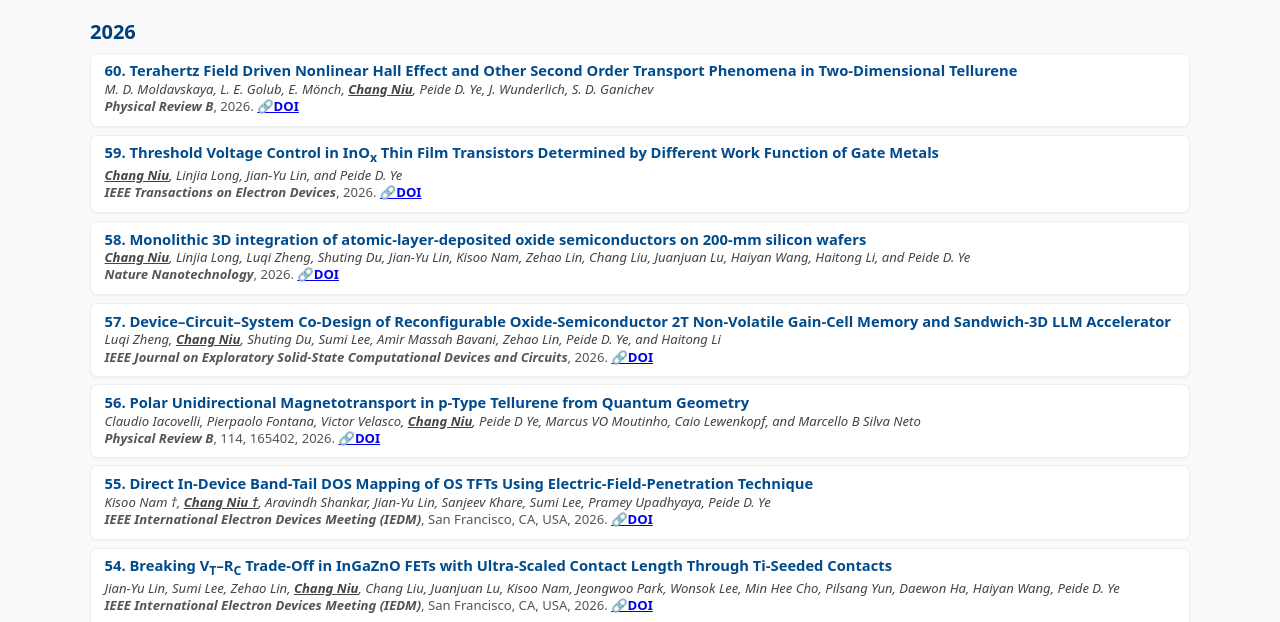
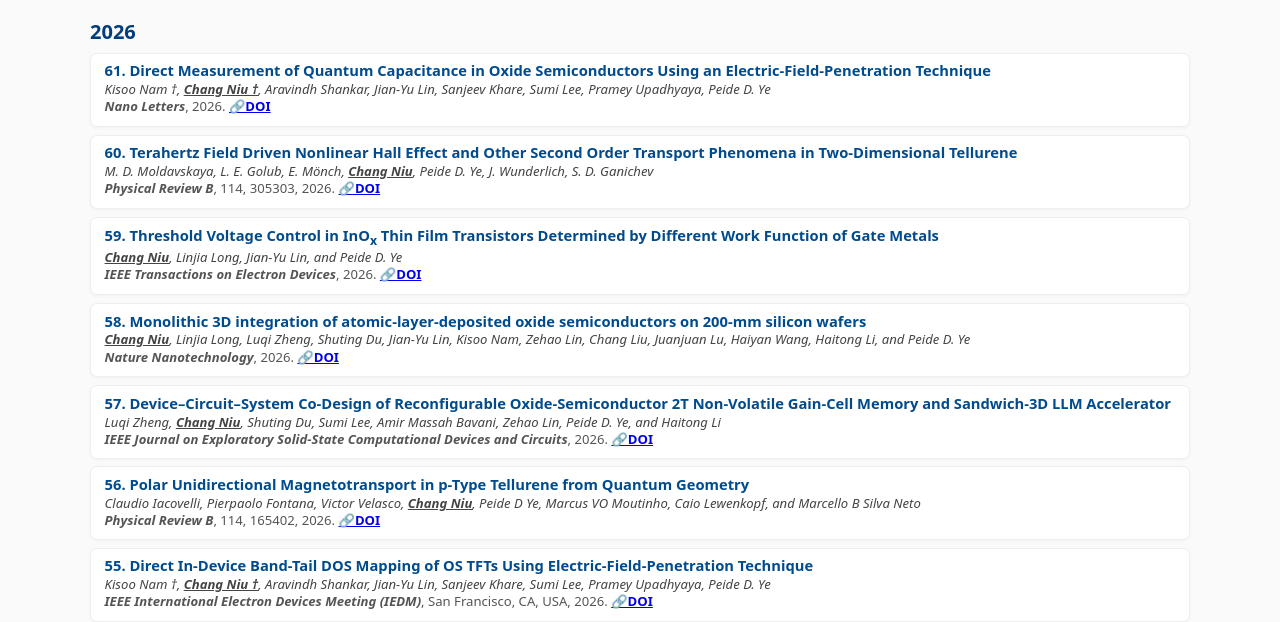
Before and after one commit to Niu-Chang/niugroup-website, a plain HTML site: page publications.html in a window 1280 px wide. Shown: the part 200-822 px from the top of the page. Drawn offline with Linux system fonts and the light colour scheme.

Commit message:
Update publications.html

```diff
--- a/publications.html
+++ b/publications.html
@@ -217,6 +217,20 @@
   <div class="pub-year">2026</div>
   <ul class="pub-list">
 
+
+  <ul class="pub-list">
+    <li class="pub-item">
+      <div class="pub-title">
+        61. Direct Measurement of Quantum Capacitance in Oxide Semiconductors Using an Electric-Field-Penetration Technique
+      </div>
+      <div class="pub-authors">
+        Kisoo Nam †, <u><b>Chang Niu †</b></u>, Aravindh Shankar, Jian-Yu Lin, Sanjeev Khare, Sumi Lee, Pramey Upadhyaya, Peide D. Ye
+      </div>
+      <div class="pub-venue">
+        <b><em>Nano Letters</em></b>, 2026. <b><a href="https://doi.org/" target="_blank">🔗DOI</a></b>
+      </div>
+    </li>
+
   <ul class="pub-list">
     <li class="pub-item">
       <div class="pub-title">
@@ -226,7 +240,7 @@
         M. D. Moldavskaya, L. E. Golub, E. Mönch, <u><b>Chang Niu</b></u>, Peide D. Ye, J. Wunderlich, S. D. Ganichev
       </div>
       <div class="pub-venue">
-        <b><em>Physical Review B</em></b>, 2026. <b><a href="https://doi.org/" target="_blank">🔗DOI</a></b>
+        <b><em>Physical Review B</em></b>, 114, 305303, 2026. <b><a href="https://doi.org/10.1103/w8fp-vmm7" target="_blank">🔗DOI</a></b>
       </div>
     </li>
 
```
